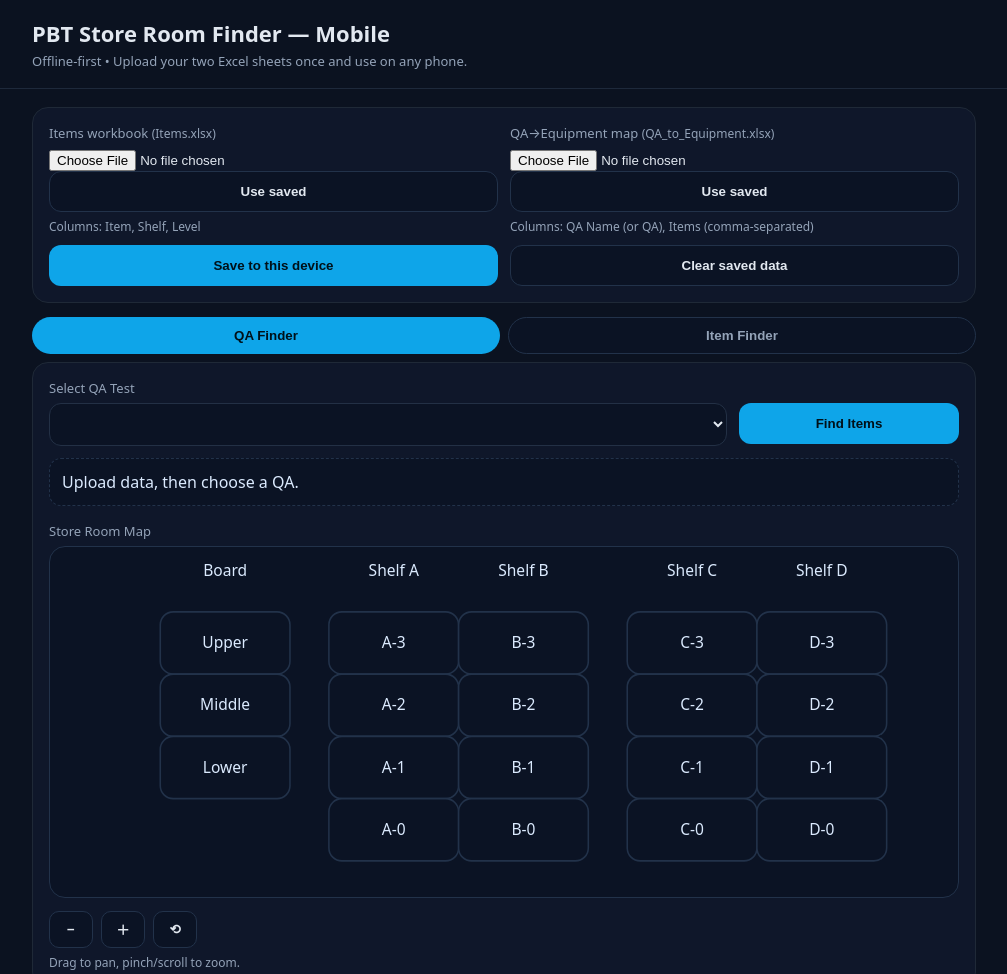
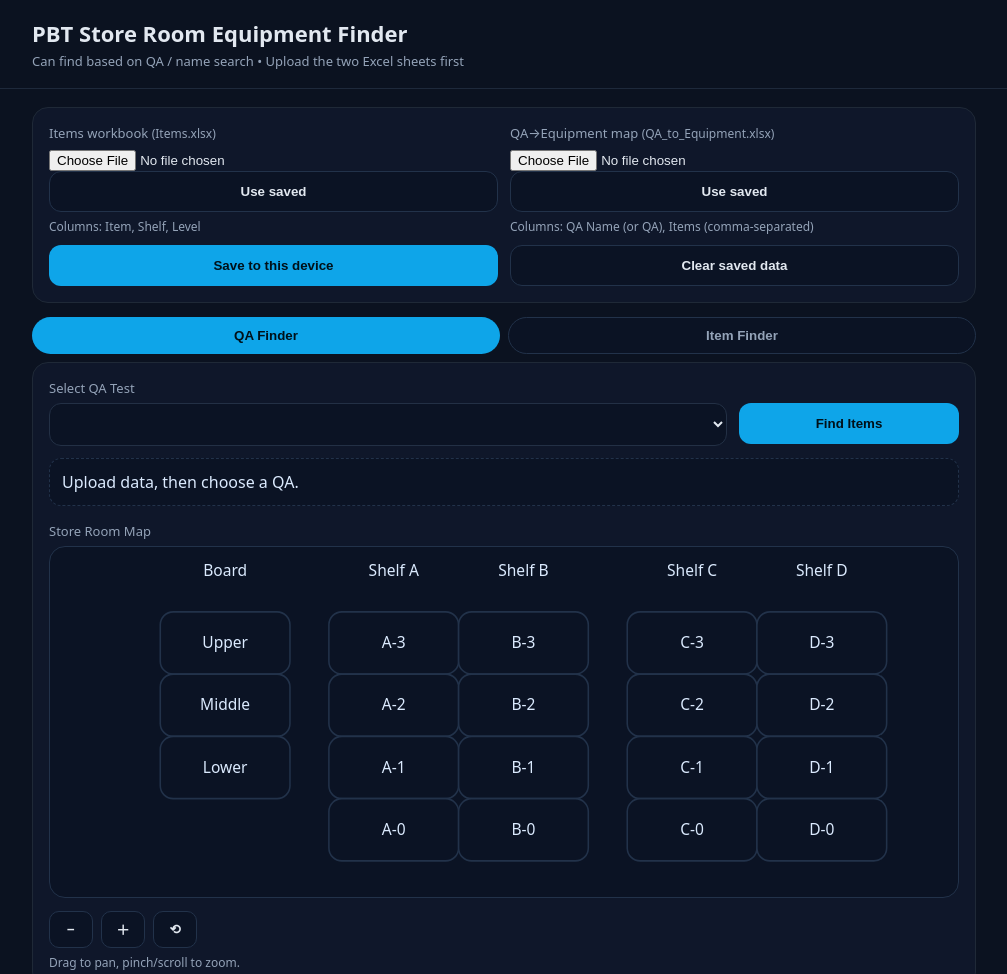
Before and after one commit to XZ-NHS/Kit_finder, a plain HTML site: page index.html in a window 1280 px wide. Shown: the top 974 px of the page, without its empty margins (136-1143 px from the left). Drawn offline with nearby package versions, Linux system fonts and the light colour scheme; a script that the page names is missing.

Commit message:
Update index.html
Updated the page description

```diff
--- a/index.html
+++ b/index.html
@@ -43,8 +43,8 @@
 <body>
   <header>
     <div class="wrap">
-      <h1>PBT Store Room Finder — Mobile</h1>
-      <div class="sub">Offline-first • Upload your two Excel sheets once and use on any phone.</div>
+      <h1>PBT Store Room Equipment Finder</h1>
+      <div class="sub">Can find based on QA / name search • Upload the two Excel sheets first</div>
     </div>
   </header>
 
```
